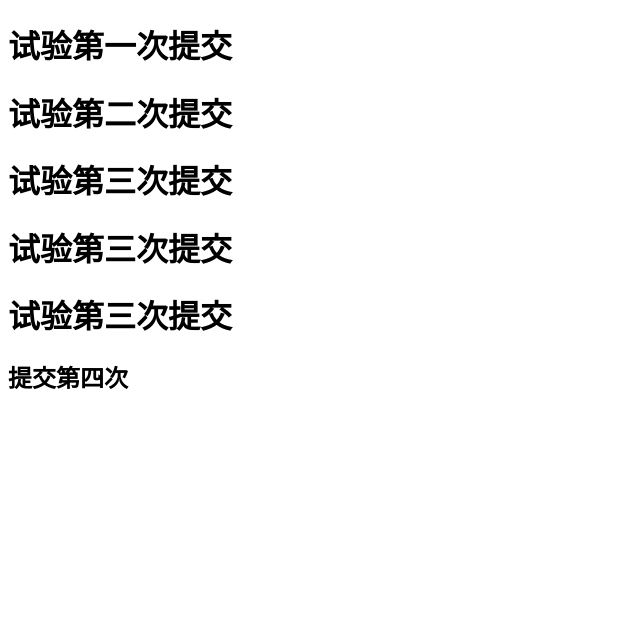
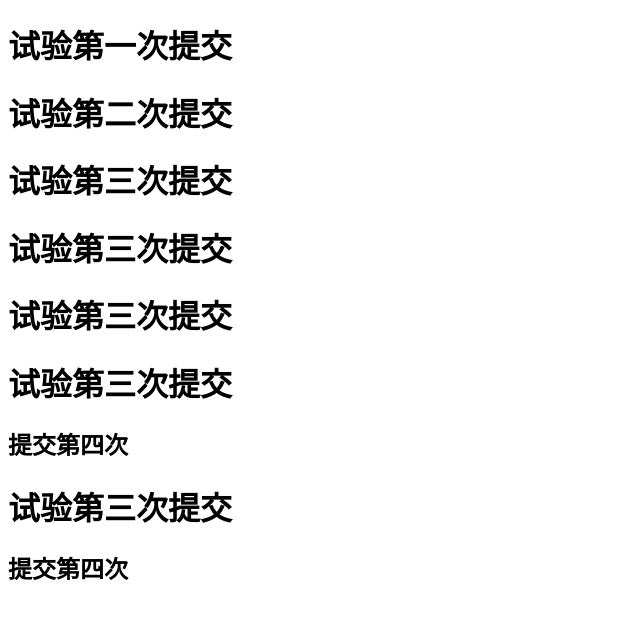
Before and after one commit to zmy5316/-, a plain HTML site: page 01.html in a window 1280 px wide. Shown: the whole page, without its empty margins (0-640 px from the left). Drawn offline with Linux system fonts and the light colour scheme.

Commit message:
'diertci'

```diff
--- a/01.html
+++ b/01.html
@@ -16,6 +16,9 @@
     <h1>试验第三次提交</h1>
     <h1>试验第三次提交</h1>
     <h1>试验第三次提交</h1>
+    <h1>试验第三次提交</h1>
+    <h2>提交第四次</h2>
+    <h1>试验第三次提交</h1>
     <h2>提交第四次</h2>
 </body>
 
```
